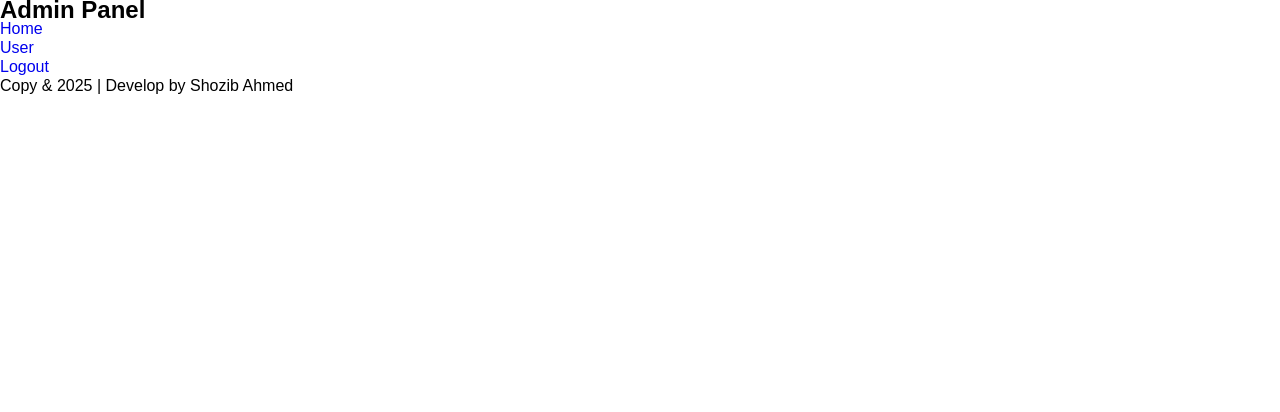
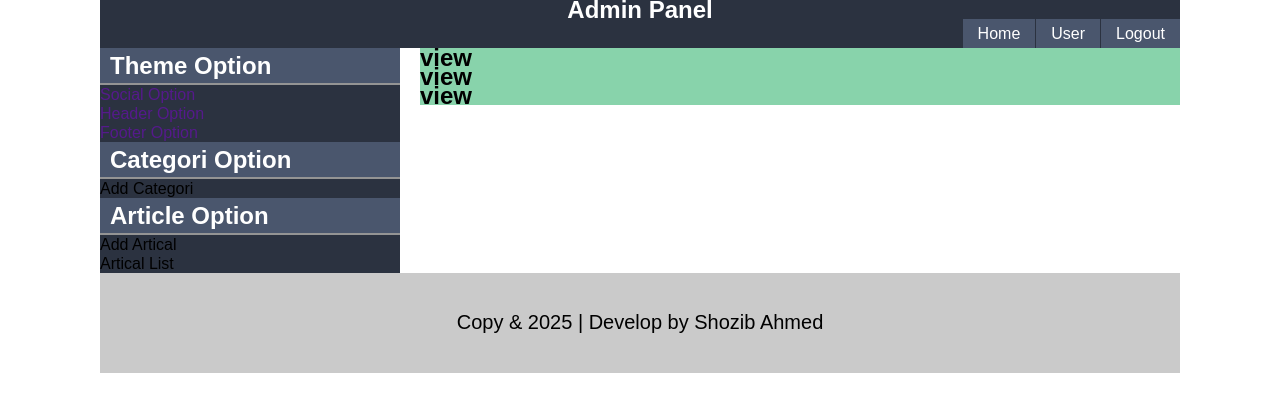
Before and after one commit to shozibahmedinfo/adminpanel, a plain HTML site: page index.html in a window 1280 px wide. Drawn offline with Linux system fonts and the light colour scheme.

Commit message:
html section add

```diff
--- a/index.html
+++ b/index.html
@@ -12,15 +12,16 @@
         <section class="full_container">
             <div class="container">
                 <div class="hedaroption">
-                    <h1>Admin Panel</h1>
-                    <menu class="nave">
-                        <ul>
-                            <li><a href="#">Home</a></li>
-                            <li><a href="#">User</a></li>
-                            <li><a href="#">Logout</a></li>
-                        </ul>
-                    </menu>
-                </div>
+                    <h2>Admin Panel</h2>
+                        <div class="nave">
+                            <ul>
+                                <li><a href="#">Logout</a></li>
+                                <li><a href="#">User</a></li>
+                                <li><a href="#">Home</a></li>
+                            </ul>
+                        </div>
+                        <div class="clr"></div>
+                    </div>
                 <div class="clr"></div>
             </div>
         </section>
@@ -28,11 +29,38 @@
         <section class="full_container">
             <div class="container">
                 <div class="content_option">
+                    <!------This is a left_sidebar------->
                     <div class="left_sidebar">
-
+                        <div class="same_sitebar">
+                            <h2>Theme Option</h2>
+                            <ul>
+                                <li><a href="">Social Option</a></li>
+                                <li><a href="">Header Option</a></li>
+                                <li><a href="">Footer Option</a></li>
+                            </ul>
+                        </div>
+                        <div class="clr"></div>
+                        <div class="same_sitebar">
+                            <h2>Categori Option</h2>
+                            <ul>
+                                <li>Add Categori</li>
+                            </ul>
+                        </div>
+                        <div class="clr"></div>
+                        <div class="same_sitebar">
+                            <h2>Article Option</h2>
+                            <ul>
+                                <li> Add Artical</li>
+                                <li>Artical List</li>
+                            </ul>
+                        </div>
+                        <div class="clr"></div>
                     </div>
+                    <!------This is a content------->
                     <div class="content">
-
+                        <h2>view</h2>
+                        <h2>view</h2>
+                        <h2>view</h2>
                     </div>
                 </div>
                 <div class="clr"></div>
--- a/style.css
+++ b/style.css
@@ -11,14 +11,62 @@ a{text-decoration: none;}
     width:100%;
 }
 .container{
-    width:107;
+    width: 1080px;;
+    margin: 0 auto;
 }
-/*--------------This is a Hedar Option------------------*/
-.hedaroption{}
-.nave{}
-.nave ul li{}
-.nave ul li a{}
-/*--------------This is a Main Content------------------*/
+/*----------------This is a Hedar Option------------------*/
+.hedaroption{
+    background: #2b3240;
+}
+.hedaroption h2{
+    text-align: center;
+    color: #fff;
+}
+.nave ul li{
+    float: right;
+    display: block;
+}
+.nave ul li a{
+    display: block;
+    background: #4a566d;
+    color: #fff;
+    margin-left: 1px;
+    padding: 5px 15px;
+}
+.nave ul li a:hover{
+    background: #2b3240;
+}
+/*----------------This is a Main Content------------------*/
+.conent_option{}
+/*-------This is a left_sidebar-------*/
+.left_sidebar{
+    float: left;
+    background: #2b3240;
+    width: 300px;
+}
+.same_sitebar{}
+.same_sitebar h2{
+    background: #4a566d;
+    color: #fff;
+    padding: 8px 10px;
+    border-bottom: 2px solid #949494;
+}
+.same_sitebar ul{}
+.same_sitebar ul li{}
+.same_sitebar ul li a{}
+/*-------This is a content-------*/
+.content{
+    float: right;
+    background: #88d3ab;
+    width: 760px;
+}
 /*--------------This is a Footer section------------------*/
-.footer{}
-.footer p{}
+.footer{
+    background: #cacaca;
+}
+.footer p{
+    text-align: center;
+    font-size: 20px;
+    height: 60px;
+    padding-top: 40px;
+}
```
